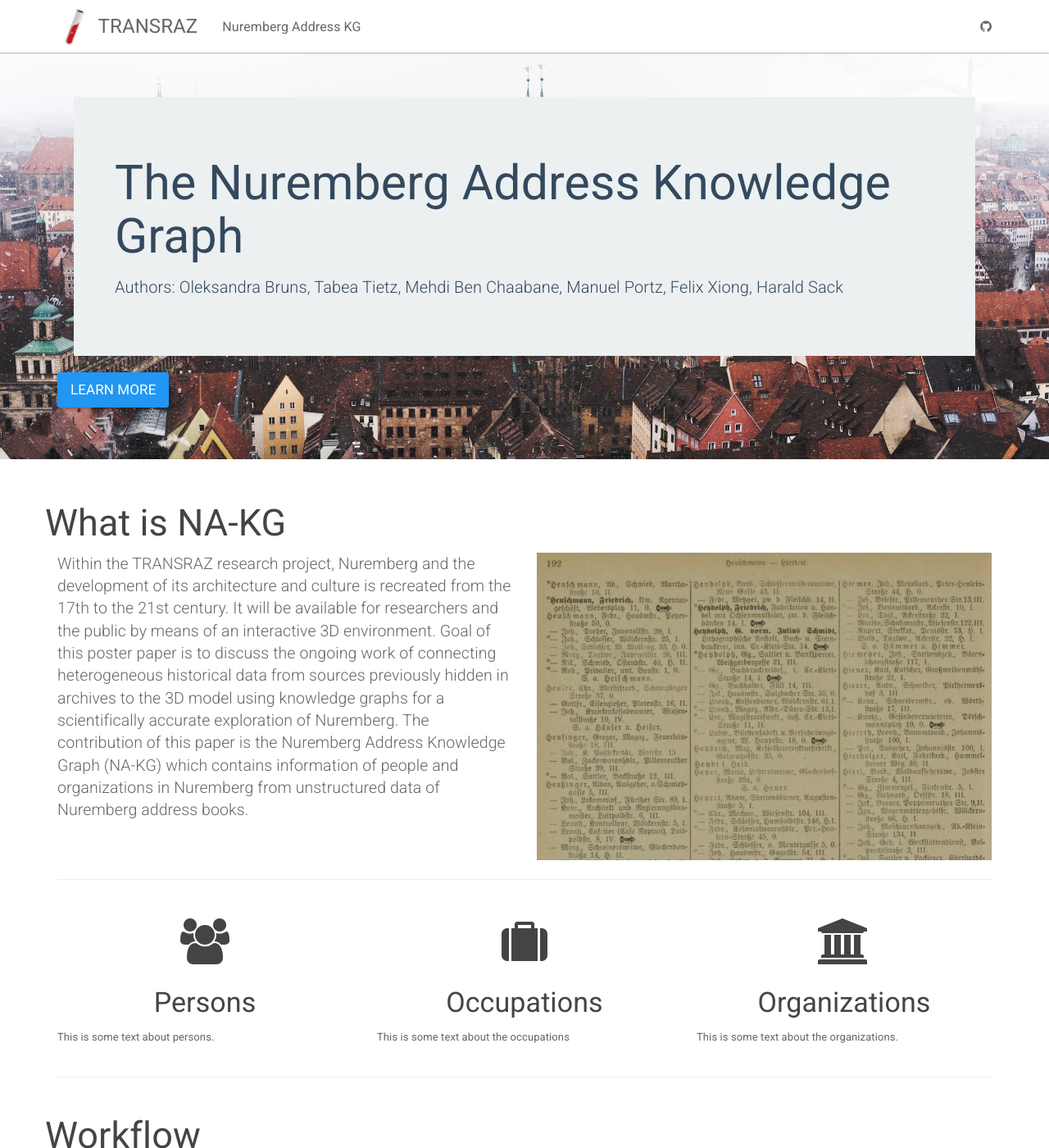
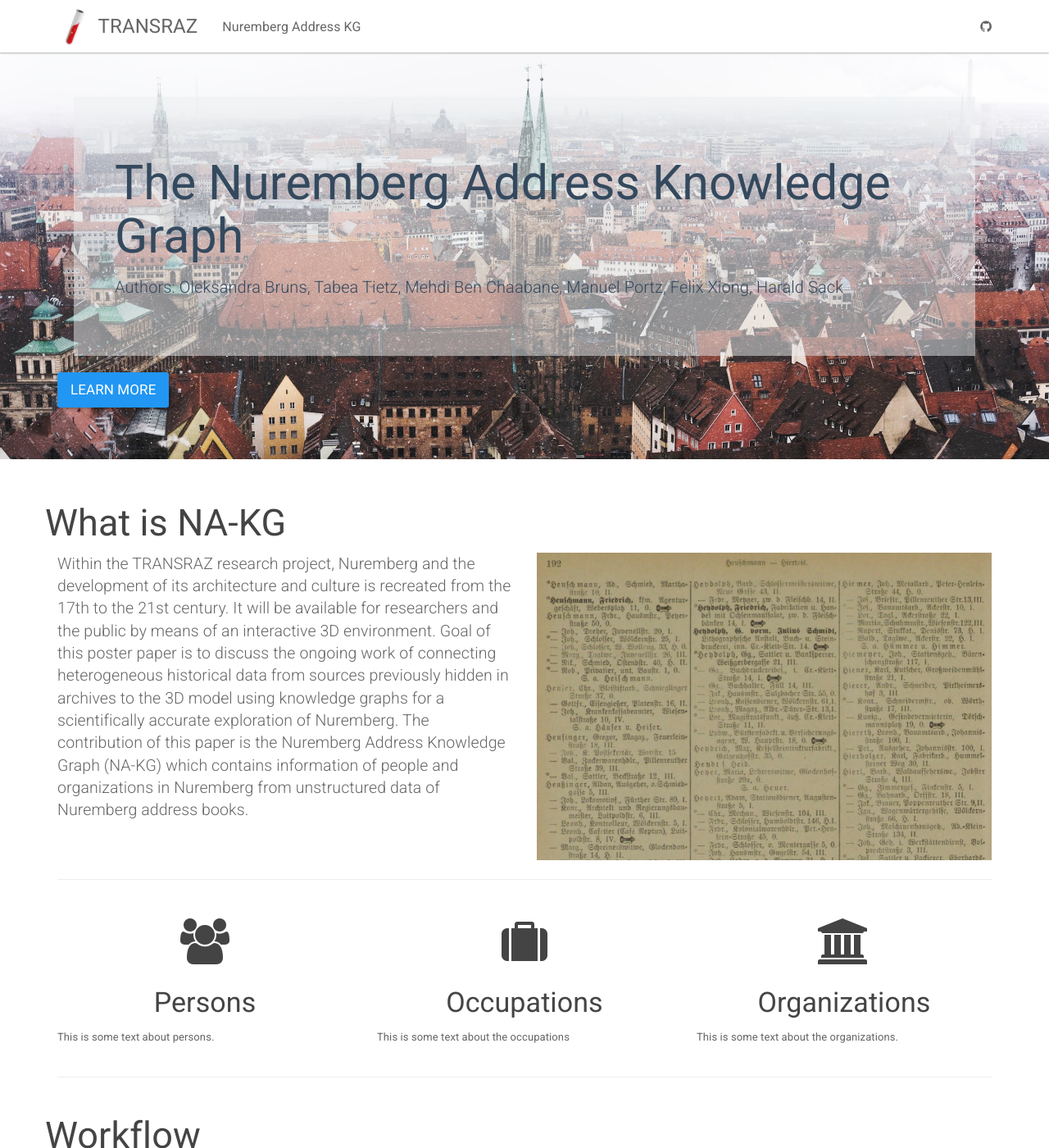
Before and after one commit to ISE-FIZKarlsruhe/Transraz, a Jekyll site: the page built from NA-KG.html, in a window 1280 px wide and 1400 px high. Shown: the whole window at 82% size. Built offline with Jekyll 4.4.1, drawn with Linux system fonts in a browser that asks for light colours.

Commit message:
Update _jekyll-doc-theme.scss

```diff
--- a/_sass/_jekyll-doc-theme.scss
+++ b/_sass/_jekyll-doc-theme.scss
@@ -64,7 +64,7 @@ html {
     top:10px
   }
   .highlight {
-  background-color: #ecf0f1;
+  background-color: rgba(236, 240, 241,0.5);
   width: max-width;
   padding: 50px;
   margin: 20px;
```
